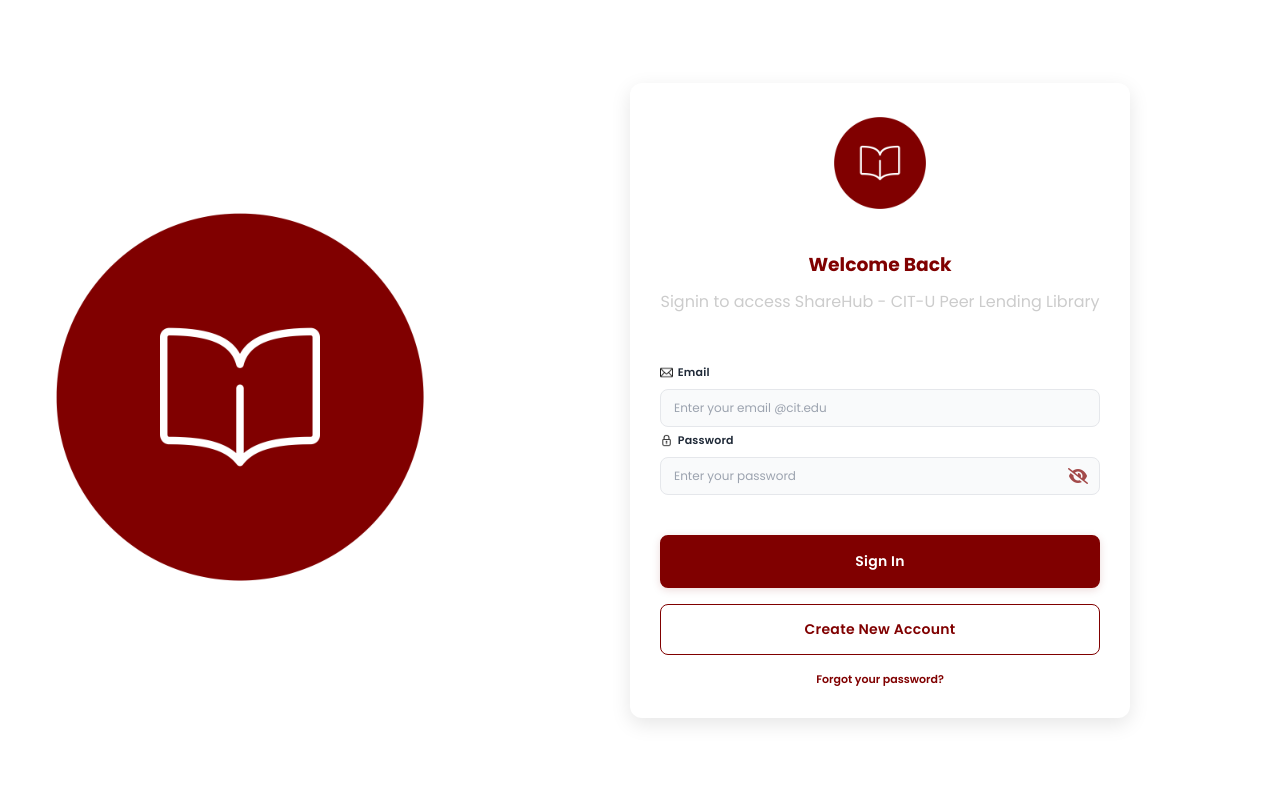
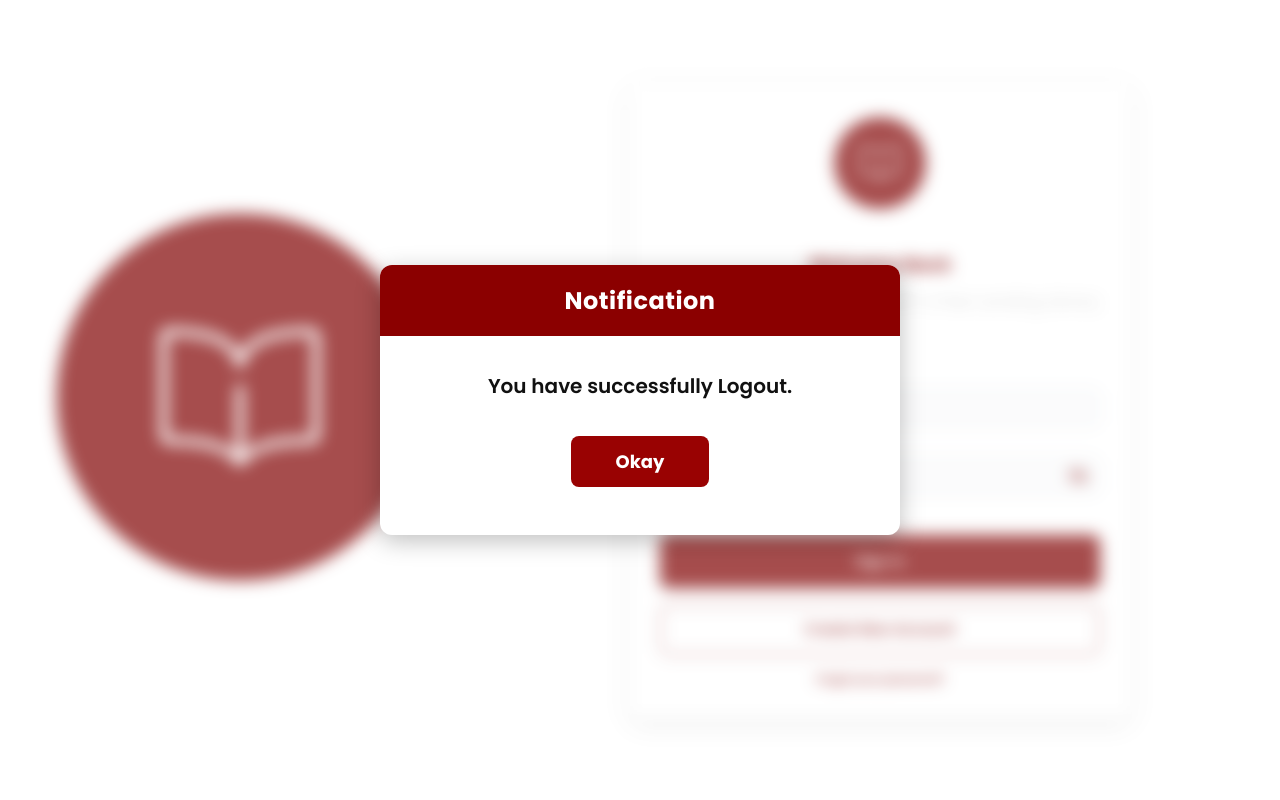
Before and after one commit to jazpirr/CSIT327-G2-ShareHub, a Django app: page /login/?logout_success=1 in a window 1280 px wide. Run offline with Django 5.2, Linux system fonts and the light colour scheme.

Commit message:
feature(sharehub):logout_display

```diff
--- /dev/null
+++ b/PeerLending/sharehub/static/css/logoutdisplay.css
@@ -0,0 +1,120 @@
+logoutdisplay.css
+
+.overlay {
+  position: fixed;
+  top: 0;
+  left: 0;
+  width: 100%;
+  height: 100%;
+  background: rgba(0, 0, 0, 0.6);
+  display: none;
+  z-index: 999;
+}
+
+/* Popup Container */
+.popup {
+  position: fixed;
+  top: 50%;
+  left: 50%;
+  transform: translate(-50%, -50%);
+  background: white;
+  width: 520px;
+  min-height: 270px;
+  border-radius: 12px;
+  box-shadow: 0 6px 25px rgba(0, 0, 0, 0.25);
+  display: none;
+  flex-direction: column;
+  align-items: center;
+  text-align: center;
+  z-index: 1000;
+  font-family: "Poppins", sans-serif;
+  overflow: hidden;
+}
+
+/* Header */
+.popup-header {
+  background-color: #8B0000;
+  color: white;
+  font-weight: 700;
+  font-size: 24px;
+  width: 100%;
+  padding: 18px 0;
+  letter-spacing: 0.5px;
+}
+
+/* Body */
+.popup-body {
+  padding: 35px 40px;
+  font-size: 20px;
+  color: #111;
+  font-weight: 600;
+  line-height: 1.5;
+}
+
+/* Okay Buttonn */
+.ok-btn {
+  background-color: #990202;
+  color: white;
+  border: none;
+  padding: 12px 45px;
+  border-radius: 8px;
+  cursor: pointer;
+  font-size: 18px;
+  font-weight: 700;
+  margin-bottom: 25px;
+  transition: all 0.3s ease;
+}
+
+.ok-btn:hover {
+  background-color: #a00000;
+  transform: scale(1.05);
+}
+  /* Blurry overlay background */
+.overlay {
+  position: fixed;
+  top: 0;
+  left: 0;
+  width: 100%;
+  height: 100%;
+  background: rgba(255, 255, 255, 0.3); /* semi-transparent */
+  backdrop-filter: blur(8px); /* 🔥 adds blur effect */
+  display: none;
+  z-index: 999;
+}
+
+/* Popup box styling */
+.popup-box {
+  position: fixed;
+  top: 50%;
+  left: 50%;
+  transform: translate(-50%, -50%);
+  background: white;
+  border-radius: 15px;
+  padding: 25px 40px;
+  text-align: center;
+  box-shadow: 0 8px 25px rgba(0, 0, 0, 0.2);
+  display: none;
+  flex-direction: column;
+  z-index: 1000;
+}
+
+/* Header inside popup */
+.popup-box h2 {
+  color: red;
+  margin-bottom: 10px;
+}
+
+/* Button style */
+.popup-box button {
+  background-color: red;
+  color: white;
+  border: none;
+  padding: 10px 20px;
+  margin-top: 10px;
+  border-radius: 8px;
+  cursor: pointer;
+}
+
+.popup-box button:hover {
+  background-color: darkred;
+}
--- a/PeerLending/sharehub/templates/login-register/login.html
+++ b/PeerLending/sharehub/templates/login-register/login.html
@@ -7,8 +7,28 @@
     {% load static %}
     <link rel="stylesheet" href="{% static 'css/style.css' %}?v=1" />
     <link rel="stylesheet" href="https://cdnjs.cloudflare.com/ajax/libs/font-awesome/6.5.0/css/all.min.css" />
+    <link rel="stylesheet" href="{% static 'css/logoutdisplay.css' %}?v=1" />
 </head>
 <body>
+  <div id="successOverlay" class="overlay"></div>
+<div id="successPopup" class="popup">
+  <div class="popup-header">Notification</div>
+  <div class="popup-body">
+    <p>You have successfully Logout.</p>
+  </div>
+  <button class="ok-btn" onclick="closeSuccessPopup()">Okay</button>
+</div>
+<!-- Overlay Background -->
+<div id="successOverlay" class="overlay"></div>
+
+<!-- Popup Message -->
+<div id="successPopup" class="popup-box">
+  <h2>Notification</h2>
+  <p>You have successfully logged out!</p>
+  <button onclick="closeSuccessPopup()">Close</button>
+</div>
+
+
 
   <!-- Popup overlay + single popup -->
   <div id="errorOverlay"></div>
@@ -77,6 +97,37 @@
     </script>
   {% endif %}
 
+<!-- Logout Success Popup -->
+<div id="successOverlay" class="overlay"></div>
+
+<div id="successPopup" class="popup">
+  <div class="popup-header">Notification</div>
+  <div class="popup-body">
+    <p>You have successfully Logout.</p>
+  </div>
+  <button class="ok-btn" onclick="closeSuccessPopup()">Okay</button>
+</div>
+
+<script>
+function showSuccessPopup() {
+  document.getElementById("successOverlay").style.display = "block";
+  document.getElementById("successPopup").style.display = "flex";
+}
+
+function closeSuccessPopup() {
+  document.getElementById("successOverlay").style.display = "none";
+  document.getElementById("successPopup").style.display = "none";
+}
+
+document.addEventListener("DOMContentLoaded", () => {
+  const params = new URLSearchParams(window.location.search);
+  if (params.get("logout_success") === "1") {
+    showSuccessPopup();
+  }
+});
+</script>
+
+<script src="{% static 'js/confirmation_logout.js' %}?v=1"></script>
 
 </body>
 </html>
--- a/PeerLending/sharehub/views.py
+++ b/PeerLending/sharehub/views.py
@@ -3,6 +3,8 @@
 from django.conf import settings
 from django.http import JsonResponse
 from django.views.decorators.cache import never_cache
+from django.urls import reverse
+from django.contrib.auth import logout
 
 from supabase import create_client, Client
 from supabase_auth._sync.gotrue_client import AuthApiError
@@ -154,7 +156,7 @@
     except Exception:
         pass
 
-    resp = redirect("login")
+    resp = redirect(reverse("login") + "?logout_success=1")
     resp["Cache-Control"] = "no-store, no-cache, must-revalidate, max-age=0"
     resp["Pragma"] = "no-cache"
     resp["Expires"] = "0"
```
Also changed, not shown: PeerLending/sharehub/static/css/design.css (line endings or trailing spaces), PeerLending/sharehub/static/css/profile.css (line endings or trailing spaces), PeerLending/sharehub/templates/home.html (line endings or trailing spaces).
